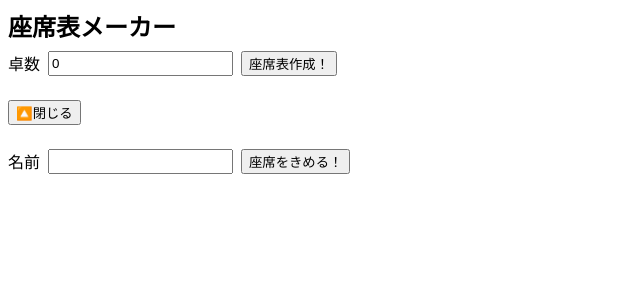
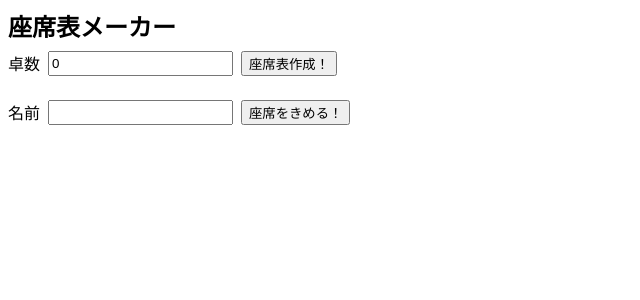
Before and after one commit to arp-f-nakamura/seating-chart-maker, a React (Create React App) app: page / in a window 1280 px wide. Shown: the top 300 px of the page, without its empty margins (0-640 px from the left). Built offline with nearby package versions, Linux system fonts and the light colour scheme.

Commit message:
不要な要素削除

```diff
--- a/src/page/main.tsx
+++ b/src/page/main.tsx
@@ -4,8 +4,6 @@ import { SeatingChart } from "../component/SeatingChart";
 import classes from "./css_modules/main.module.css";
 
 export const MainPage = () => {
-  /** 座席表設定の開閉 */
-  const [isSettingOpen, setIsSettingOpen] = useState(true);
   /** 入力欄の状態 */
   const [tableCountInput, setTableCountInput] = useState(0);
   /** 卓名リスト */
@@ -18,12 +16,6 @@ export const MainPage = () => {
   const [seats, setSeats] = useState<Record<string, string[]>>({});
   /** 名簿 */
   const [userName, setUserName] = useState("");
-
-  /** 座席設定開閉ボタン押下時のロジック */
-  const onClickSettingDisplay = () => {
-    const newSettingFlag = !isSettingOpen;
-    setIsSettingOpen(newSettingFlag);
-  };
 
   /** 卓数変更時のロジック */
   const handleTableCountChange = (value: number) => {
@@ -46,18 +38,6 @@ export const MainPage = () => {
 
   /** 座席表作成！ボタン押下時のロジック */
   const onClickCleateSeats = () => {
-    // すでに1席以上登録されている場合に警告
-    const alreadyCreated = Object.values(seats).some(
-      (seatList) => seatList.length > 0
-    );
-
-    if (alreadyCreated) {
-      const proceed = window.confirm(
-        "現在の座席表はリセットされます。\n上書きしてもよろしいですか？"
-      );
-      if (!proceed) return;
-    }
-
     const newSeats: Record<string, string[]> = {};
     tables.forEach((tableName) => {
       const count = tableSeatCounts[tableName] ?? 0;
@@ -123,9 +103,6 @@ export const MainPage = () => {
 
       if (alreadyCreated) {
         e.preventDefault();
-        // 非推奨プロパティだが、仕様として必要なため明示的に型アサーション
-        (e as any).returnValue =
-          "作成済みの座席表があります。ページを離れますか？";
       }
     };
 
@@ -139,7 +116,6 @@ export const MainPage = () => {
   return (
     <>
       <h2 className={classes.margin}>座席表メーカー</h2>
-      <div style={{ display: isSettingOpen ? "block" : "none" }}>
       <Input
         title="卓数"
         value={!isNaN(tableCountInput) ? tableCountInput : ""}
@@ -160,10 +136,6 @@ export const MainPage = () => {
           </div>
         ))}
       </div>
-      </div>
-      <button onClick={onClickSettingDisplay} className={classes.margin}>
-        {isSettingOpen ? "🔼閉じる" : "🔽開く"}
-      </button>
       <div className={`${classes.SeatingChartDiv} ${classes.margin}`}>
         {Object.entries(seats).map(([name, names]) => (
           <SeatingChart
```
Lines whose indentation alone changed are shown as unchanged.
